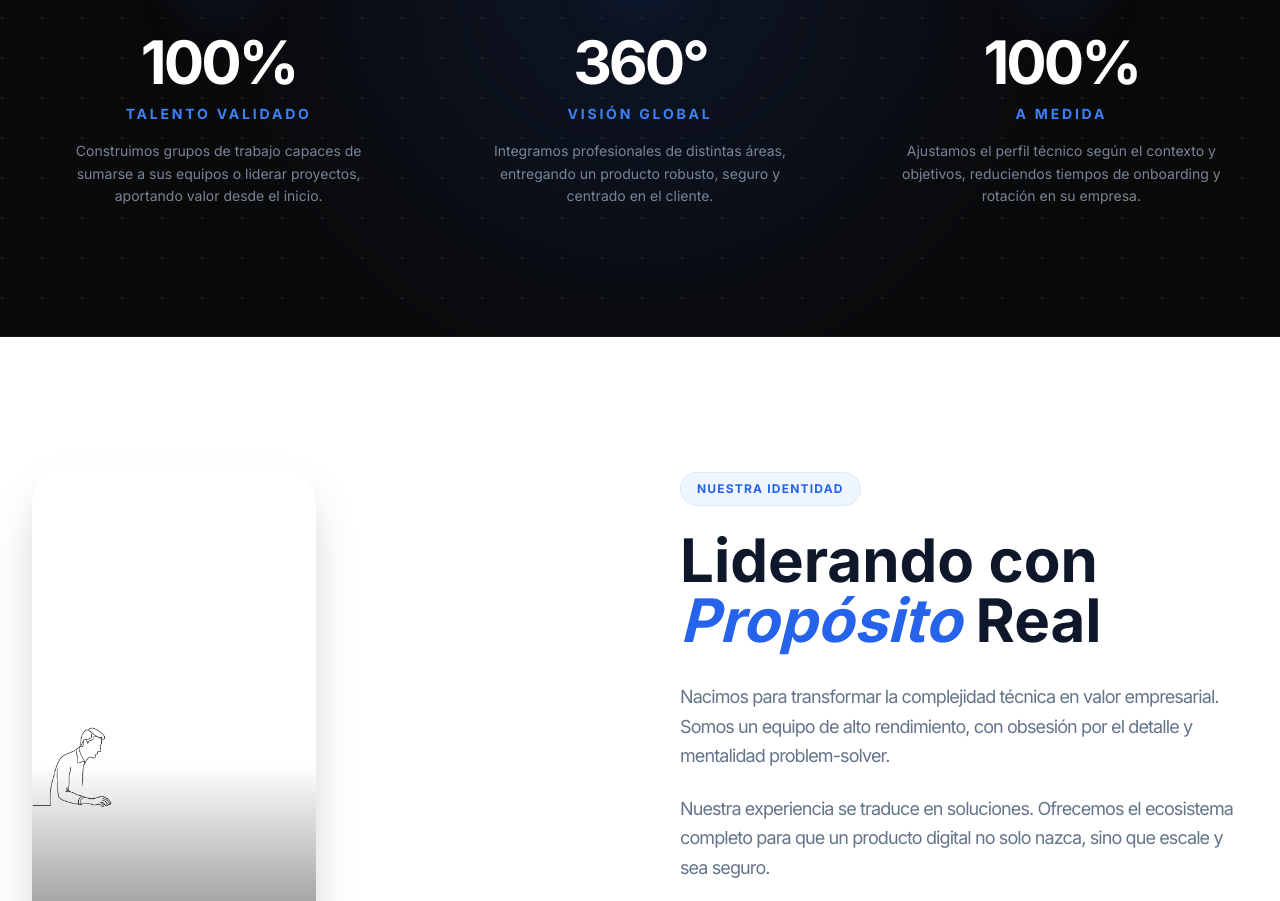
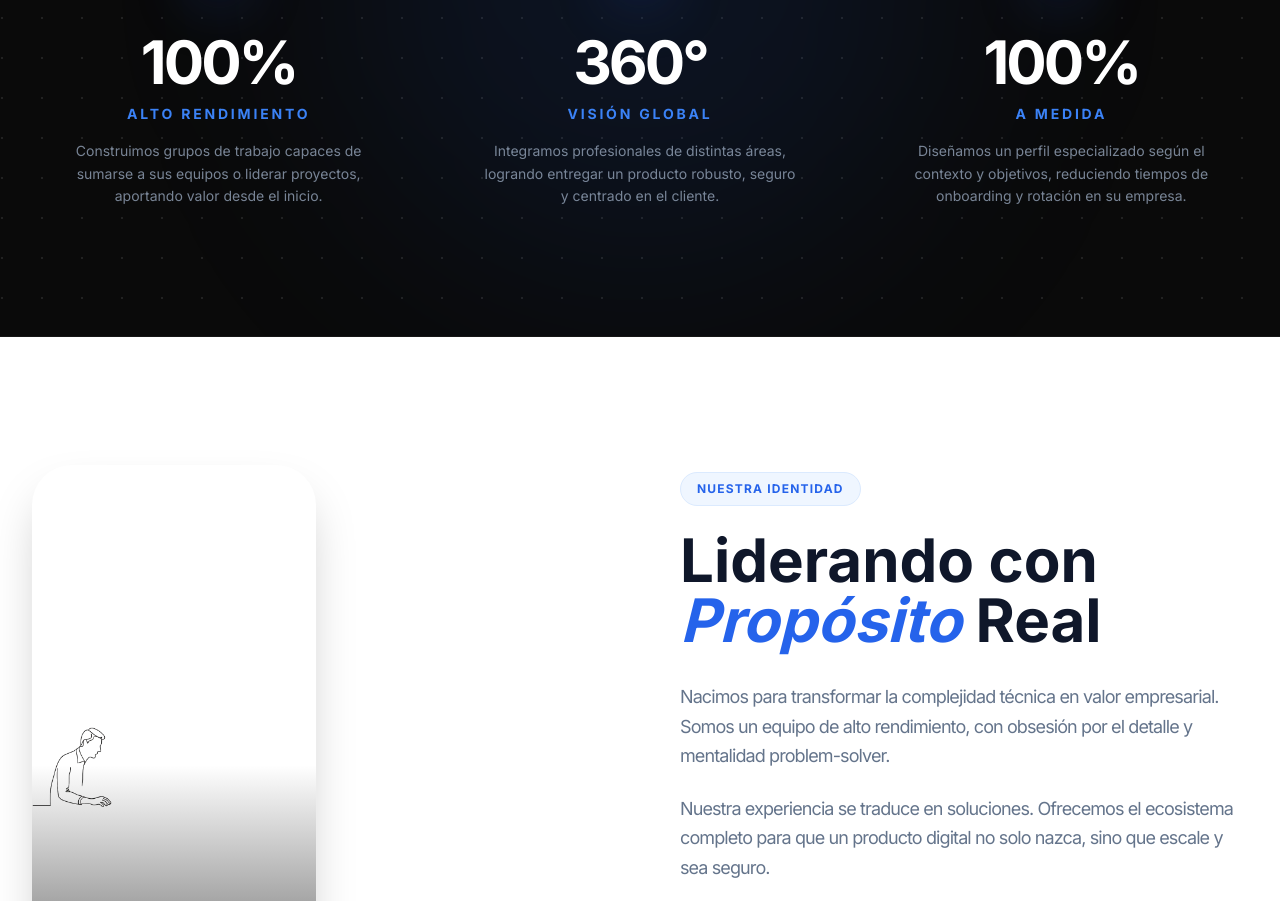
Before and after one commit to asinomas/paginaultima, a React (Vite) app in the folder Pagina_ultima/: page / in a window 1280 px wide. Shown: the part 2240-3141 px from the top of the page. Built offline with nearby package versions, Linux system fonts and the light colour scheme.

Commit message:
Update Stats.tsx

```diff
--- a/Pagina_ultima/src/components/Stats.tsx
+++ b/Pagina_ultima/src/components/Stats.tsx
@@ -6,20 +6,20 @@ const Stats: React.FC = () => {
     {
       icon: 'groupadd',
       value: '100%',
-      label: 'Talento Validado',
+      label: 'Alto Rendimiento',
       text: 'Construimos grupos de trabajo capaces de sumarse a sus equipos o liderar proyectos, aportando valor desde el inicio.'
     },
     {
       icon: 'visibility',
       value: '360°',
       label: 'Visión Global',
-      text: 'Integramos profesionales de distintas áreas, entregando un producto robusto, seguro y centrado en el cliente.'
+      text: 'Integramos profesionales de distintas áreas, logrando entregar un producto robusto, seguro y centrado en el cliente.'
     },
     {
       icon: 'tune',
       value: '100%',
       label: 'A Medida',
-      text: 'Ajustamos el perfil técnico según el contexto y objetivos, reduciendos tiempos de onboarding y rotación en su empresa.'
+      text: 'Diseñamos un perfil especializado según el contexto y objetivos, reduciendo tiempos de onboarding y rotación en su empresa.'
     }
   ];
 
```
